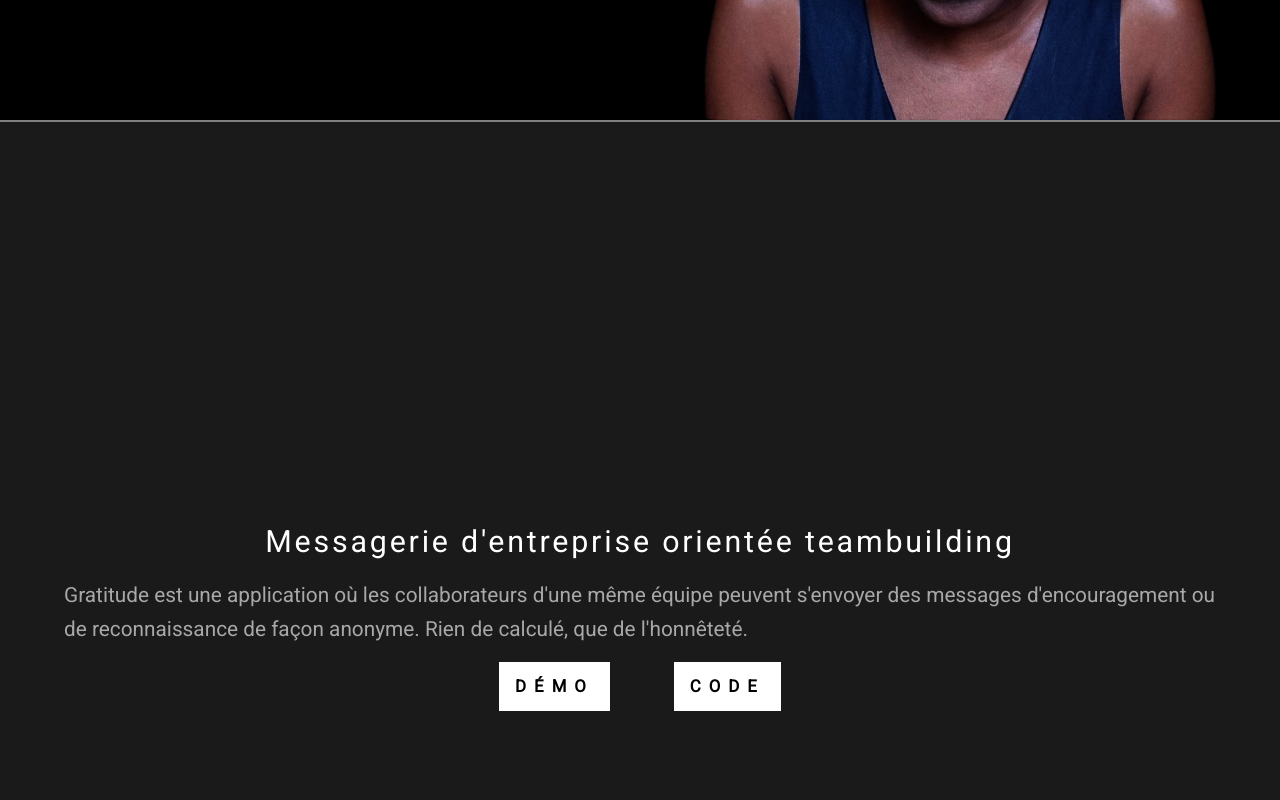
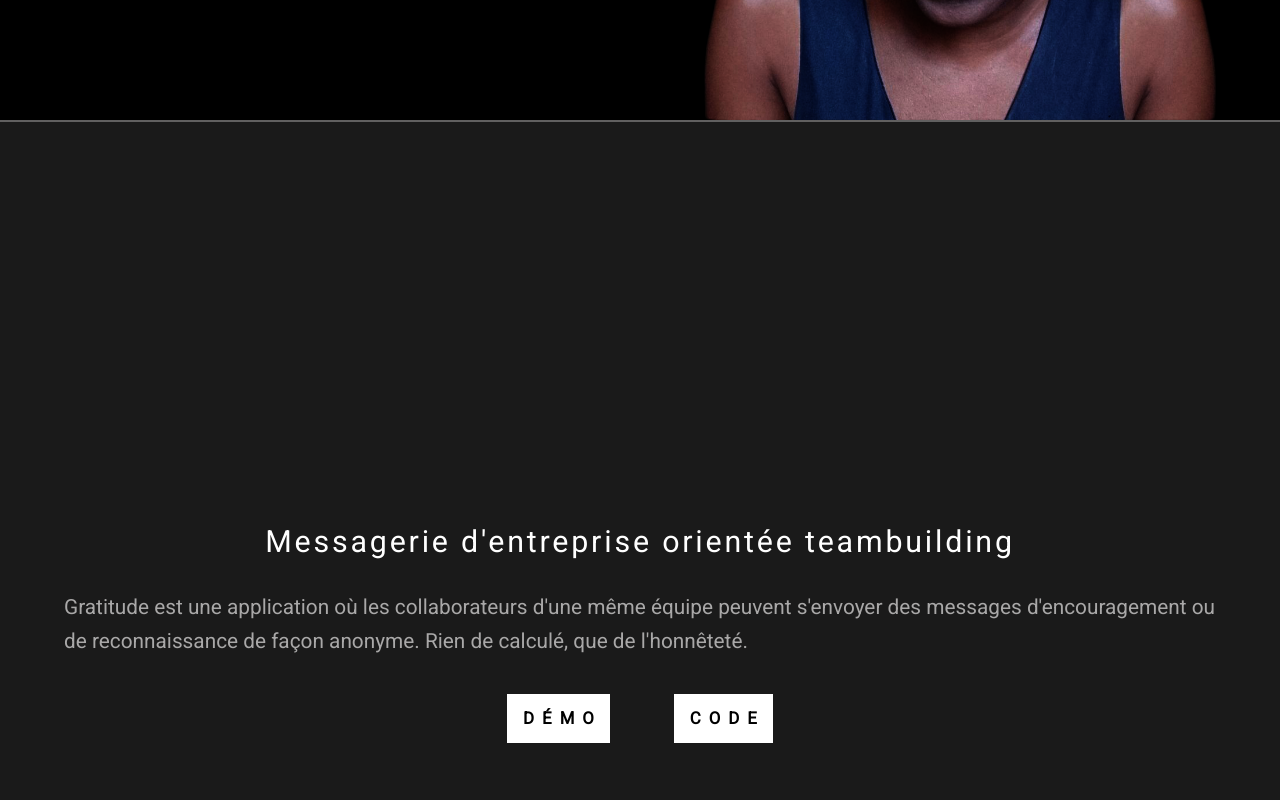
Before and after one commit to Abibibi/my-website, a React app: page / in a window 1280 px wide. Shown: the part 680-1480 px from the top of the page. Built offline with nearby package versions, Linux system fonts and the light colour scheme; a web font is replaced by a local one.

Commit message:
better text css

```diff
--- a/src/components/Border/border.scss
+++ b/src/components/Border/border.scss
@@ -1,7 +1,7 @@
 .border {
   text-align: center;
   padding-bottom: 1.5px;
-  background: gray;
+  background: #616060;
   /* background:
     linear-gradient(
       to left,
--- a/src/components/Projects/projects.scss
+++ b/src/components/Projects/projects.scss
@@ -32,7 +32,7 @@
       &-description {
         color: #a9a8a8;
         line-height: 4.3vh;
-        margin: 2vh 0;
+        margin: 3.5vh 0 4.5vh;
         font-size: 2.6vh;
       }
 
@@ -44,7 +44,7 @@
           color: #000000;
           font-weight: 600;
           text-transform: uppercase;
-          padding: 2vh;
+          padding: 2vh 1vh 2vh 2vh;
           background-color: #ffffff;
           letter-spacing: 1vh;
           font-size: 2.1vh;
--- a/src/data/projects.js
+++ b/src/data/projects.js
@@ -13,7 +13,7 @@
   },
   {
     id: 2,
-    name: 'Réseau social autour des séries',
+    name: 'Réseau social sur les séries',
     description: 'Serial Killer est à la fois une bibliothèque d\'information et un réseau social sur les séries, où les utilisateurs peuvent publier des avis, chatter et s\'abonner les uns aux autres.',
     technology: [
       'Express.js',
@@ -45,6 +45,7 @@
     ],
     description: 'Au clic sur le bouton rejouer, une nouvelle prédiction pour 2020 apparaît. Inspiré du filtre Instagram "In 2020 I will be".',
     demo: 'https://www.linkedin.com/posts/abebangwe_javascript-ugcPost-6631169661461377024-jmVz',
+    website: 'http://test.com',
     github: 'https://github.com/Abibibi/2020-prediction-game',
   },
   {
@@ -54,6 +55,7 @@
       'JavaScript Vanilla',
     ],
     description: 'Cet outil génère une suite de chiffres pairs ou impairs. Pratique pour imprimer de gros volumes de documents en recto-verso, notamment des Google documents.',
+    website: 'http://test.com',
     github: 'https://github.com/Abibibi/printing-assistant',
   },
   {
@@ -62,7 +64,8 @@
     technology: [
       'JavaScript Vanilla',
     ],
-    description: 'Après avoir sélectionné une catégorie de produit et renseigné un budget maximal, une liste de produits correspondant aux critères saisis apparaît.',
+    description: 'Après avoir sélectionné une catégorie de produit et renseigné un budget maximal, l\'utilisateur-rice voit apparaître une liste de produits correspondant aux critères saisis.',
+    website: 'http://test.com',
     github: 'https://github.com/Abibibi/product-finder',
   },
 ];
```
